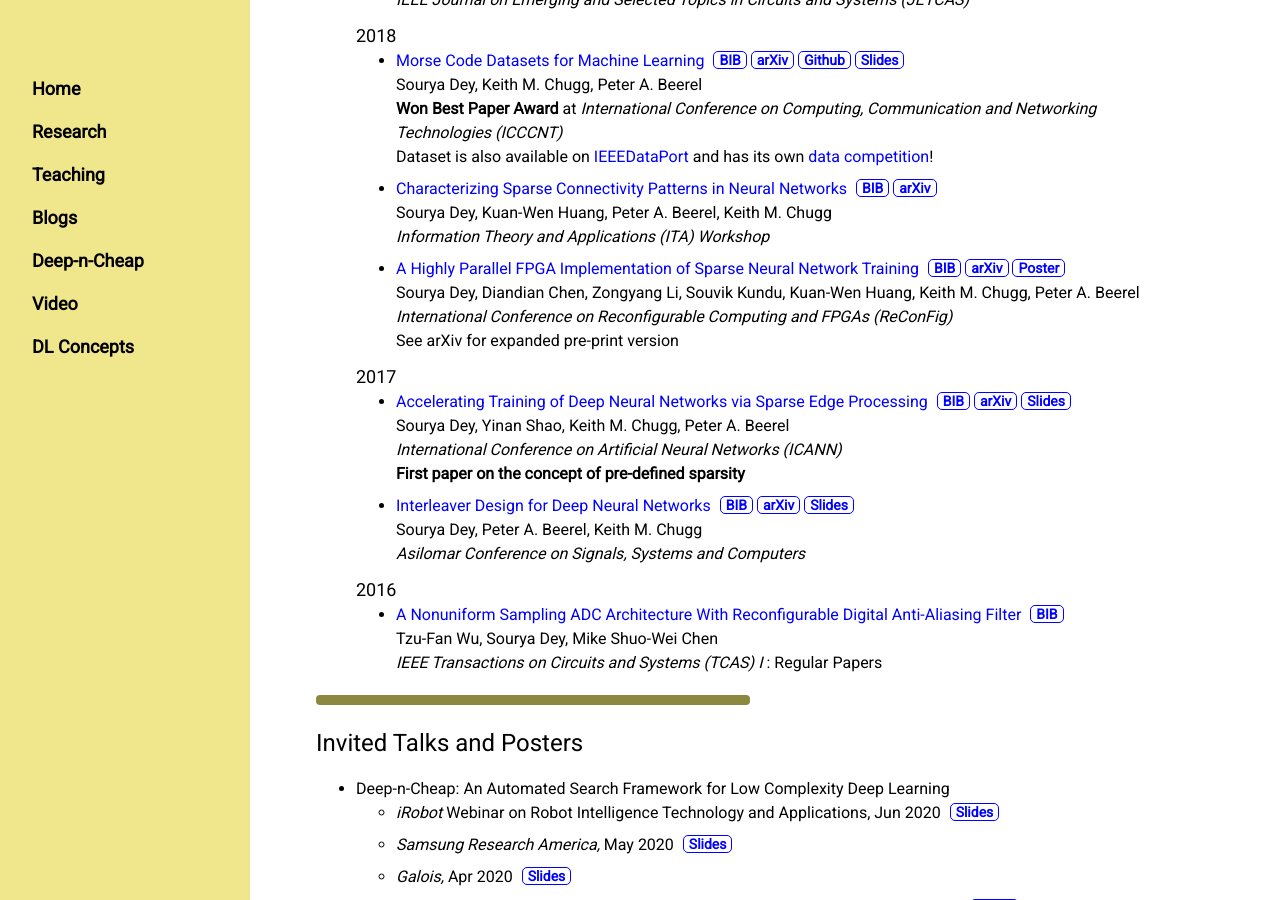
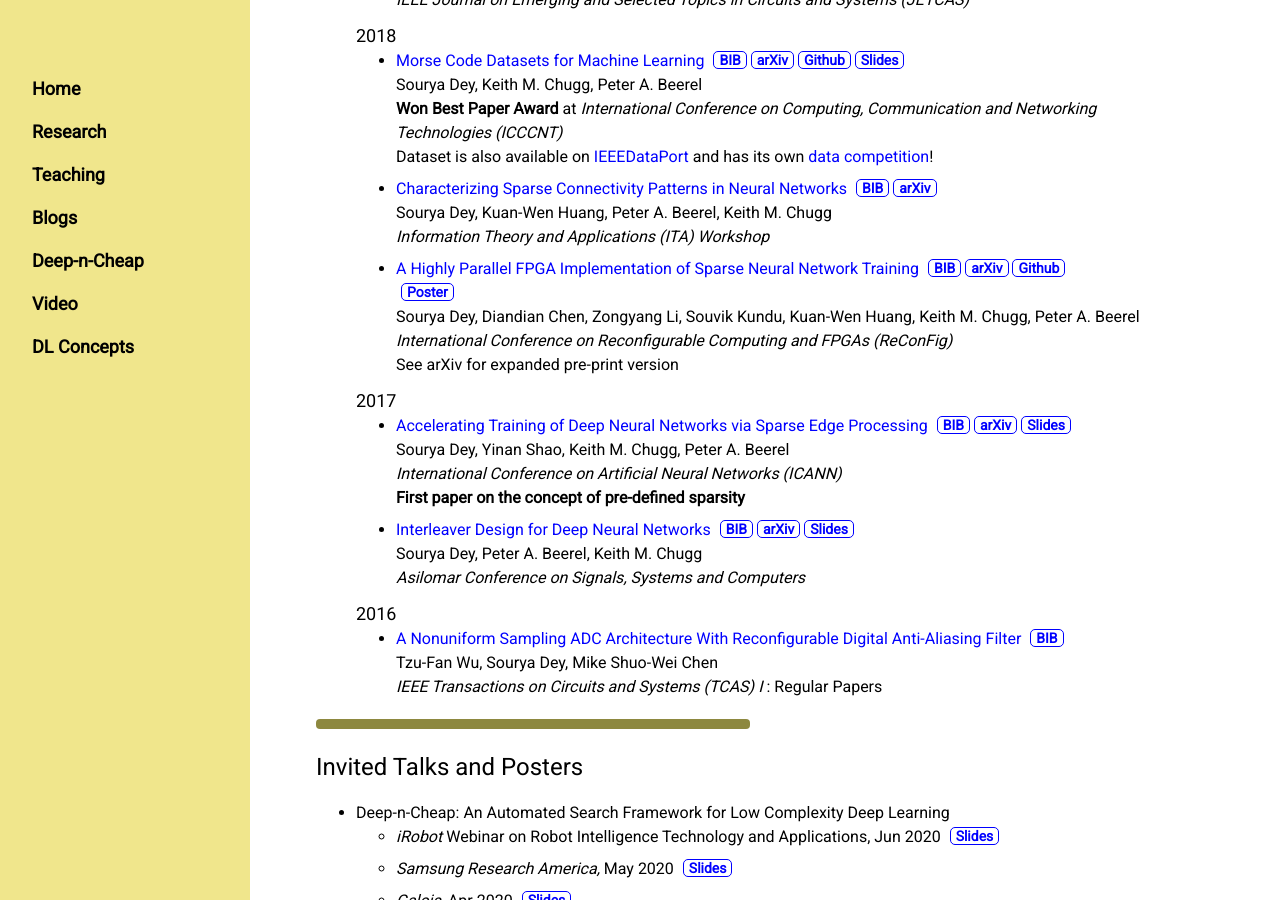
Before and after one commit to souryadey/souryadey.github.io, a Jekyll site: the page built from research/index.html, in a window 1280 px wide and 900 px high, scrolled down 332 px. Built offline with Jekyll 4.4.1, drawn with Linux system fonts in a browser that asks for light colours.

Commit message:
Adding Reconfig paper Github

```diff
--- a/research/index.html
+++ b/research/index.html
@@ -65,6 +65,7 @@ h5 {
     			<a class="inlink" href="https://ieeexplore.ieee.org/document/8641739" target="_blank">A Highly Parallel FPGA Implementation of Sparse Neural Network Training</a>
     			<a class="pub" href="/research/bibs/Reconfig2018.bib">BIB</a>
     			<a class="pub" href="https://arxiv.org/abs/1806.01087" target="_blank">arXiv</a>
+			<a class="pub" href="https://github.com/souryadey/mlp-ondevice-training" target="_blank">Github</a><br>
     			<a class="pub" href="/research/material/SouryaDey_Reconfig2018_Poster.pdf" target="_blank">Poster</a><br>
     			Sourya Dey, Diandian Chen, Zongyang Li, Souvik Kundu, Kuan-Wen Huang, Keith M. Chugg, Peter A. Beerel<br>
     			<i>International Conference on Reconfigurable Computing and FPGAs (ReConFig)</i><br>
```
